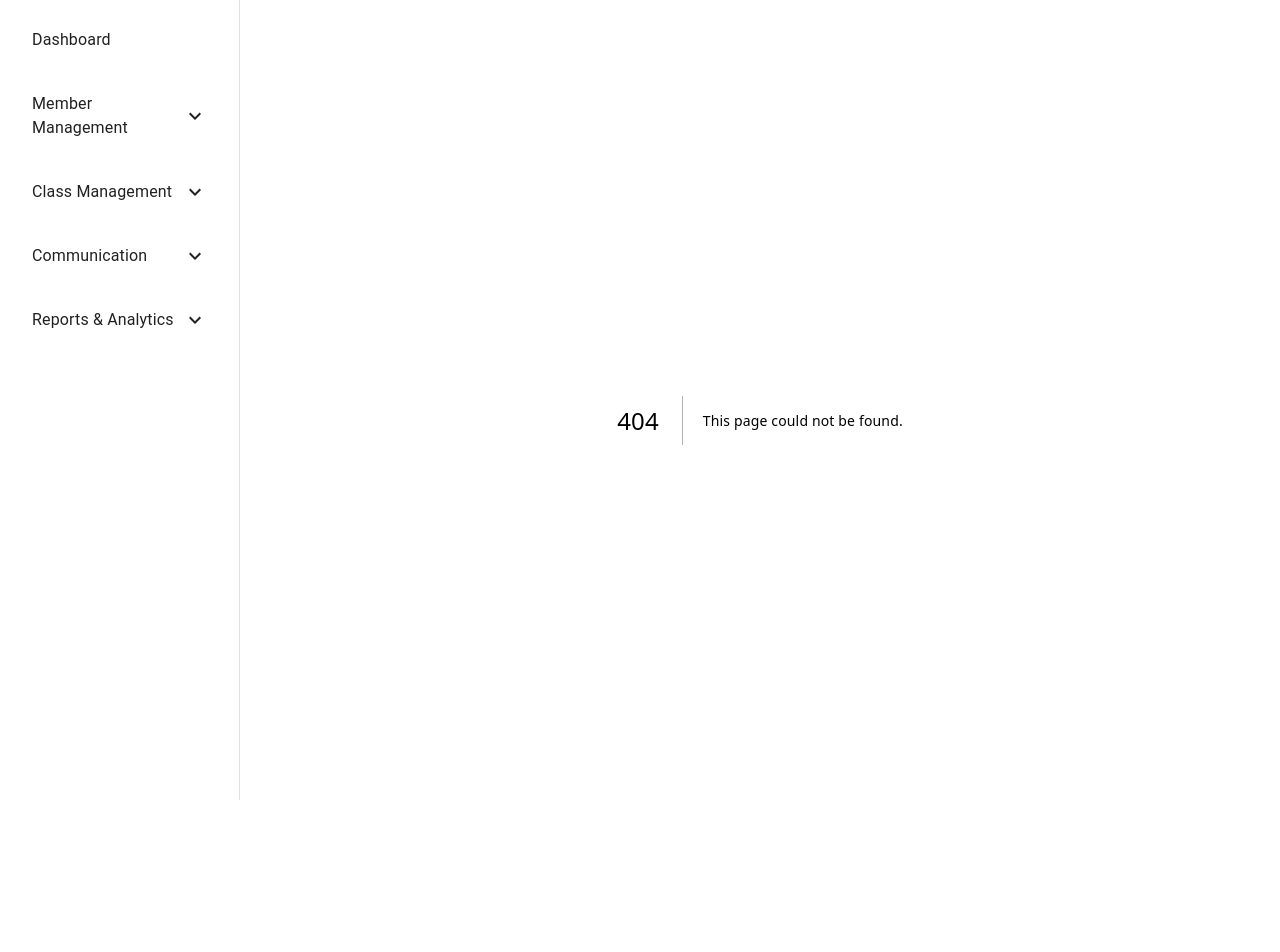
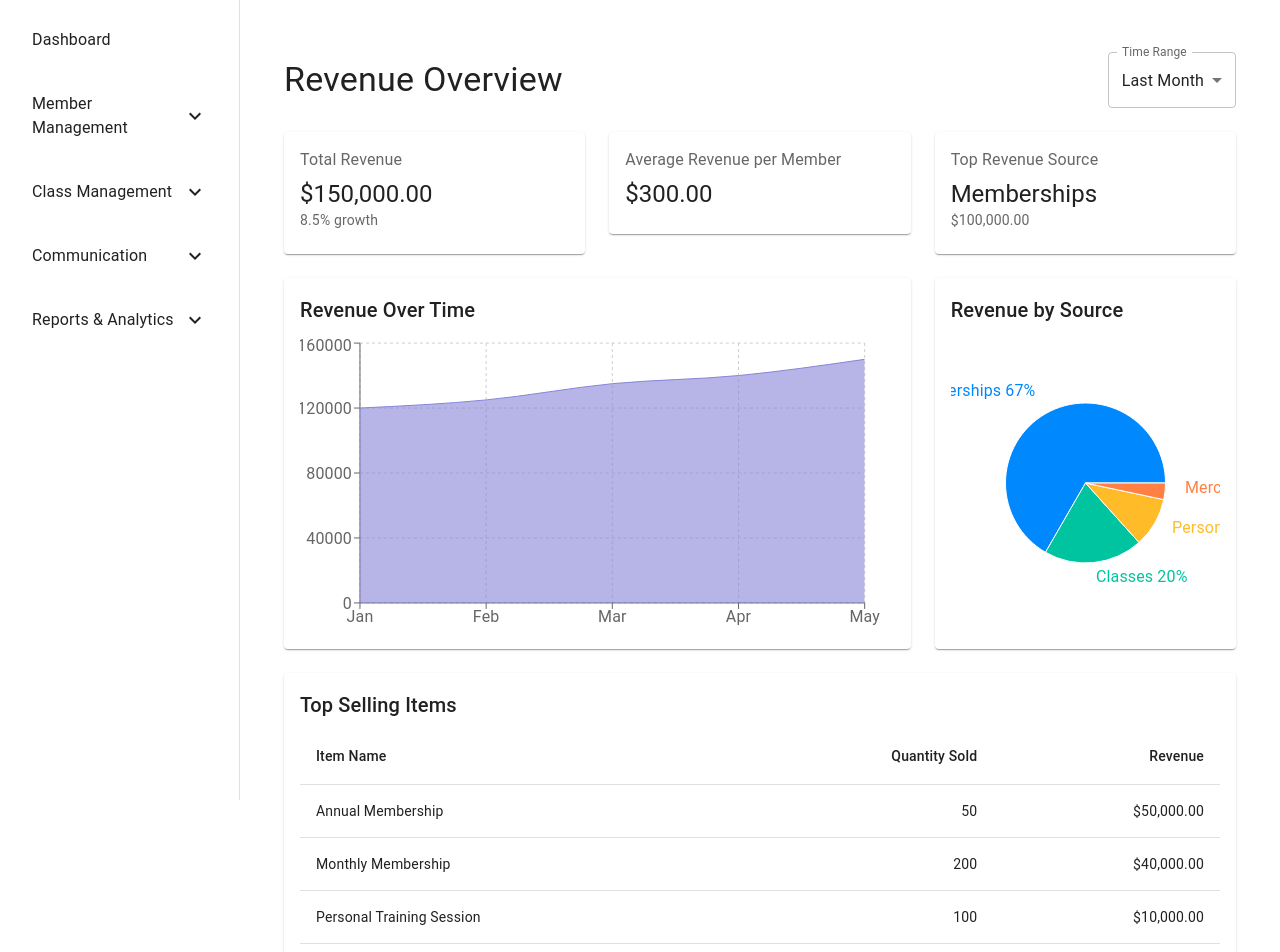
Before and after one commit to HanifCarroll/gym-management-client, a Next.js app: page /reports/revenue in a window 1280 px wide. Before the commit this address had no page. Shown: the top 952 px of the page. Before the commit the page ends 840 px from the top, so only its background shows below. Built offline with nearby package versions, Linux system fonts and the light colour scheme.

Commit message:
Add revenue page.

```diff
--- /dev/null
+++ b/src/app/reports/revenue/page.tsx
@@ -0,0 +1,213 @@
+'use client';
+
+import React, { useState, useEffect } from 'react';
+import {
+  Container,
+  Typography,
+  Grid,
+  Paper,
+  Table,
+  TableBody,
+  TableCell,
+  TableContainer,
+  TableHead,
+  TableRow,
+  FormControl,
+  InputLabel,
+  Select,
+  MenuItem,
+  SelectChangeEvent,
+  Card,
+  CardContent,
+} from '@mui/material';
+import { AreaChart, Area, XAxis, YAxis, CartesianGrid, Tooltip, ResponsiveContainer, PieChart, Pie, Cell } from 'recharts';
+
+// Mock data for demonstration purposes
+const mockRevenueData = {
+  totalRevenue: 150000,
+  revenueGrowth: 8.5,
+  averageRevenuePerMember: 300,
+  revenueBySource: [
+    { name: 'Memberships', value: 100000 },
+    { name: 'Classes', value: 30000 },
+    { name: 'Personal Training', value: 15000 },
+    { name: 'Merchandise', value: 5000 },
+  ],
+  revenueOverTime: [
+    { month: 'Jan', revenue: 120000 },
+    { month: 'Feb', revenue: 125000 },
+    { month: 'Mar', revenue: 135000 },
+    { month: 'Apr', revenue: 140000 },
+    { month: 'May', revenue: 150000 },
+  ],
+  topSellingItems: [
+    { id: 1, name: 'Annual Membership', quantity: 50, revenue: 50000 },
+    { id: 2, name: 'Monthly Membership', quantity: 200, revenue: 40000 },
+    { id: 3, name: 'Personal Training Session', quantity: 100, revenue: 10000 },
+    { id: 4, name: 'Yoga Class Pack', quantity: 80, revenue: 8000 },
+    { id: 5, name: 'Protein Shakes', quantity: 500, revenue: 2500 },
+  ],
+};
+
+const COLORS = ['#0088FE', '#00C49F', '#FFBB28', '#FF8042'];
+
+const RevenuePage: React.FC = () => {
+  const [revenueData, setRevenueData] = useState(mockRevenueData);
+  const [timeRange, setTimeRange] = useState('month');
+
+  useEffect(() => {
+    // In a real application, you would fetch revenue data from your backend here
+    // setRevenueData(fetchedRevenueData);
+  }, [timeRange]);
+
+  const handleTimeRangeChange = (event: SelectChangeEvent) => {
+    setTimeRange(event.target.value as string);
+  };
+
+  const formatCurrency = (value: number) => {
+    return new Intl.NumberFormat('en-US', { style: 'currency', currency: 'USD' }).format(value);
+  };
+
+  const StatCard: React.FC<{ title: string; value: string; subtext?: string }> = ({ title, value, subtext }) => (
+    <Card>
+      <CardContent>
+        <Typography color="textSecondary" gutterBottom>
+          {title}
+        </Typography>
+        <Typography variant="h5" component="div">
+          {value}
+        </Typography>
+        {subtext && (
+          <Typography variant="body2" color="textSecondary">
+            {subtext}
+          </Typography>
+        )}
+      </CardContent>
+    </Card>
+  );
+
+  return (
+    <Container maxWidth="lg" sx={{ mt: 4, mb: 4 }}>
+      <Grid container spacing={3} alignItems="center" sx={{ mb: 3 }}>
+        <Grid item xs>
+          <Typography variant="h4">
+            Revenue Overview
+          </Typography>
+        </Grid>
+        <Grid item>
+          <FormControl sx={{ minWidth: 120 }}>
+            <InputLabel id="time-range-select-label">Time Range</InputLabel>
+            <Select
+              labelId="time-range-select-label"
+              id="time-range-select"
+              value={timeRange}
+              label="Time Range"
+              onChange={handleTimeRangeChange}
+            >
+              <MenuItem value="month">Last Month</MenuItem>
+              <MenuItem value="quarter">Last Quarter</MenuItem>
+              <MenuItem value="year">Last Year</MenuItem>
+            </Select>
+          </FormControl>
+        </Grid>
+      </Grid>
+
+      <Grid container spacing={3}>
+        <Grid item xs={12} md={4}>
+          <StatCard
+            title="Total Revenue"
+            value={formatCurrency(revenueData.totalRevenue)}
+            subtext={`${revenueData.revenueGrowth}% growth`}
+          />
+        </Grid>
+        <Grid item xs={12} md={4}>
+          <StatCard
+            title="Average Revenue per Member"
+            value={formatCurrency(revenueData.averageRevenuePerMember)}
+          />
+        </Grid>
+        <Grid item xs={12} md={4}>
+          <StatCard
+            title="Top Revenue Source"
+            value={revenueData.revenueBySource[0].name}
+            subtext={formatCurrency(revenueData.revenueBySource[0].value)}
+          />
+        </Grid>
+        <Grid item xs={12} md={8}>
+          <Paper sx={{ p: 2 }}>
+            <Typography variant="h6" gutterBottom>
+              Revenue Over Time
+            </Typography>
+            <ResponsiveContainer width="100%" height={300}>
+              <AreaChart
+                data={revenueData.revenueOverTime}
+                margin={{ top: 10, right: 30, left: 0, bottom: 0 }}
+              >
+                <CartesianGrid strokeDasharray="3 3" />
+                <XAxis dataKey="month" />
+                <YAxis />
+                <Tooltip formatter={(value) => formatCurrency(value as number)} />
+                <Area type="monotone" dataKey="revenue" stroke="#8884d8" fill="#8884d8" />
+              </AreaChart>
+            </ResponsiveContainer>
+          </Paper>
+        </Grid>
+        <Grid item xs={12} md={4}>
+          <Paper sx={{ p: 2 }}>
+            <Typography variant="h6" gutterBottom>
+              Revenue by Source
+            </Typography>
+            <ResponsiveContainer width="100%" height={300}>
+              <PieChart>
+                <Pie
+                  data={revenueData.revenueBySource}
+                  cx="50%"
+                  cy="50%"
+                  labelLine={false}
+                  outerRadius={80}
+                  fill="#8884d8"
+                  dataKey="value"
+                  label={({ name, percent }) => `${name} ${(percent * 100).toFixed(0)}%`}
+                >
+                  {revenueData.revenueBySource.map((entry, index) => (
+                    <Cell key={`cell-${index}`} fill={COLORS[index % COLORS.length]} />
+                  ))}
+                </Pie>
+                <Tooltip formatter={(value) => formatCurrency(value as number)} />
+              </PieChart>
+            </ResponsiveContainer>
+          </Paper>
+        </Grid>
+        <Grid item xs={12}>
+          <Paper sx={{ p: 2 }}>
+            <Typography variant="h6" gutterBottom>
+              Top Selling Items
+            </Typography>
+            <TableContainer>
+              <Table>
+                <TableHead>
+                  <TableRow>
+                    <TableCell>Item Name</TableCell>
+                    <TableCell align="right">Quantity Sold</TableCell>
+                    <TableCell align="right">Revenue</TableCell>
+                  </TableRow>
+                </TableHead>
+                <TableBody>
+                  {revenueData.topSellingItems.map((item) => (
+                    <TableRow key={item.id}>
+                      <TableCell>{item.name}</TableCell>
+                      <TableCell align="right">{item.quantity}</TableCell>
+                      <TableCell align="right">{formatCurrency(item.revenue)}</TableCell>
+                    </TableRow>
+                  ))}
+                </TableBody>
+              </Table>
+            </TableContainer>
+          </Paper>
+        </Grid>
+      </Grid>
+    </Container>
+  );
+};
+
+export default RevenuePage;
```
